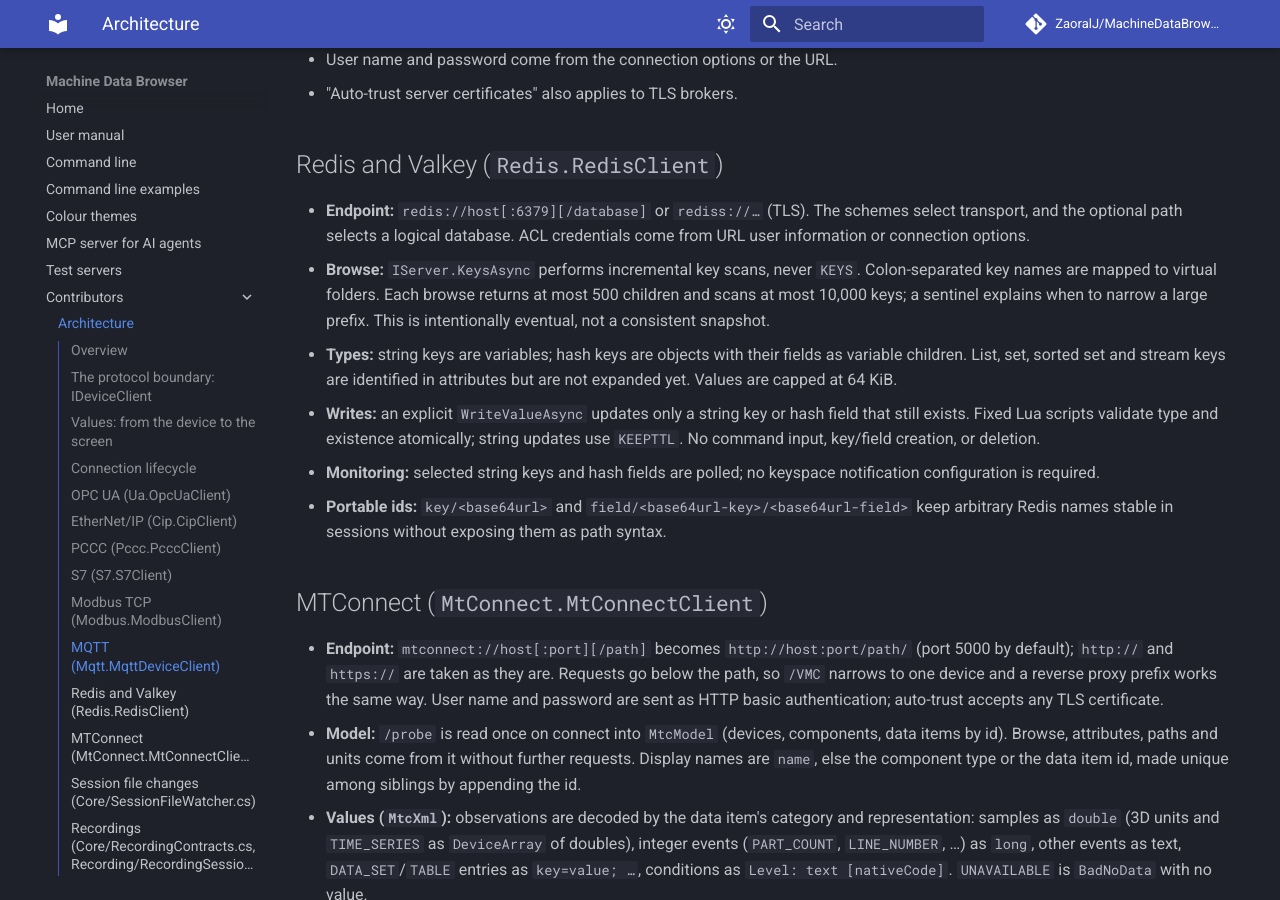
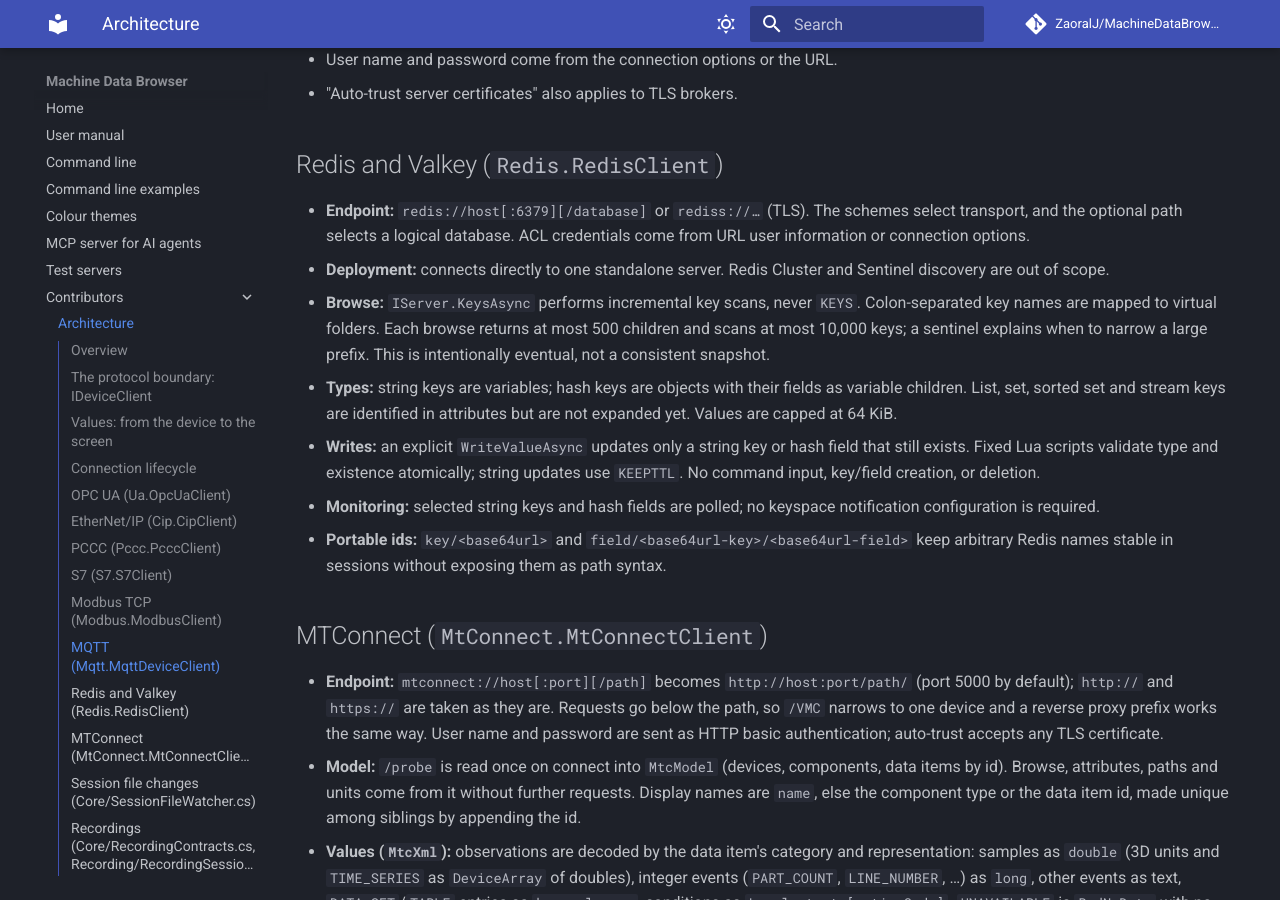
Before and after one commit to ZaoralJ/MachineDataBrowser, an MkDocs documentation site: the page built from docs/architecture.md, in a window 1280 px wide and 900 px high, scrolled down 10357 px. Built offline with MkDocs 1.6.1 and Material for MkDocs 9.7.7, drawn with Linux system fonts in a browser that asks for light colours; comment, search, counter and statistics services are not loaded.

Commit message:
docs(redis): clarify unsupported deployment modes

```diff
--- a/docs/architecture.md
+++ b/docs/architecture.md
@@ -413,6 +413,7 @@
 
 - **Endpoint:** `redis://host[:6379][/database]` or `rediss://…` (TLS). The schemes select transport, and the optional
   path selects a logical database. ACL credentials come from URL user information or connection options.
+- **Deployment:** connects directly to one standalone server. Redis Cluster and Sentinel discovery are out of scope.
 - **Browse:** `IServer.KeysAsync` performs incremental key scans, never `KEYS`. Colon-separated key names are mapped to
   virtual folders. Each browse returns at most 500 children and scans at most 10,000 keys; a sentinel explains when to
   narrow a large prefix. This is intentionally eventual, not a consistent snapshot.
```
Also changed, not shown: docs/user-manual.md (+1 -0 lines).
